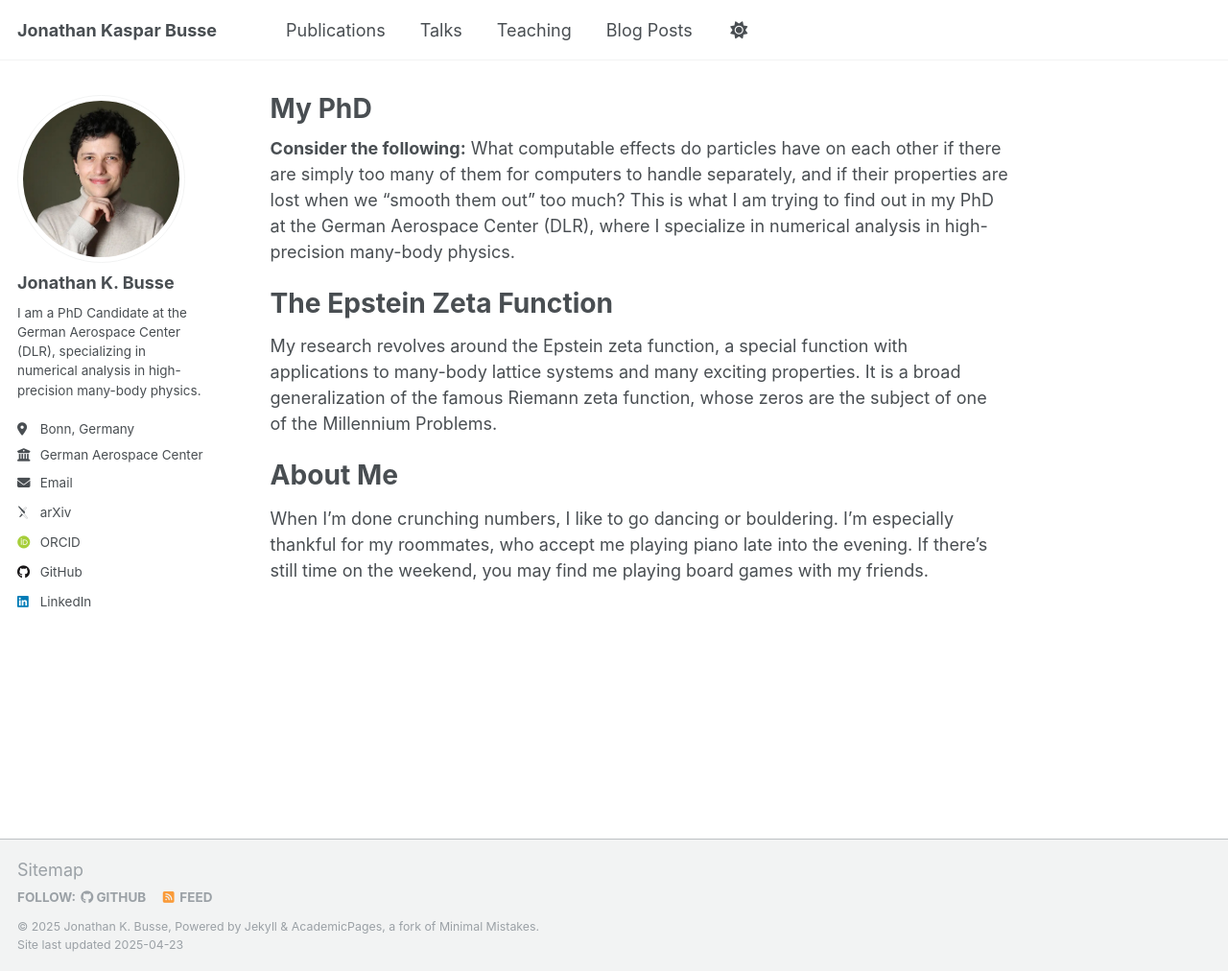
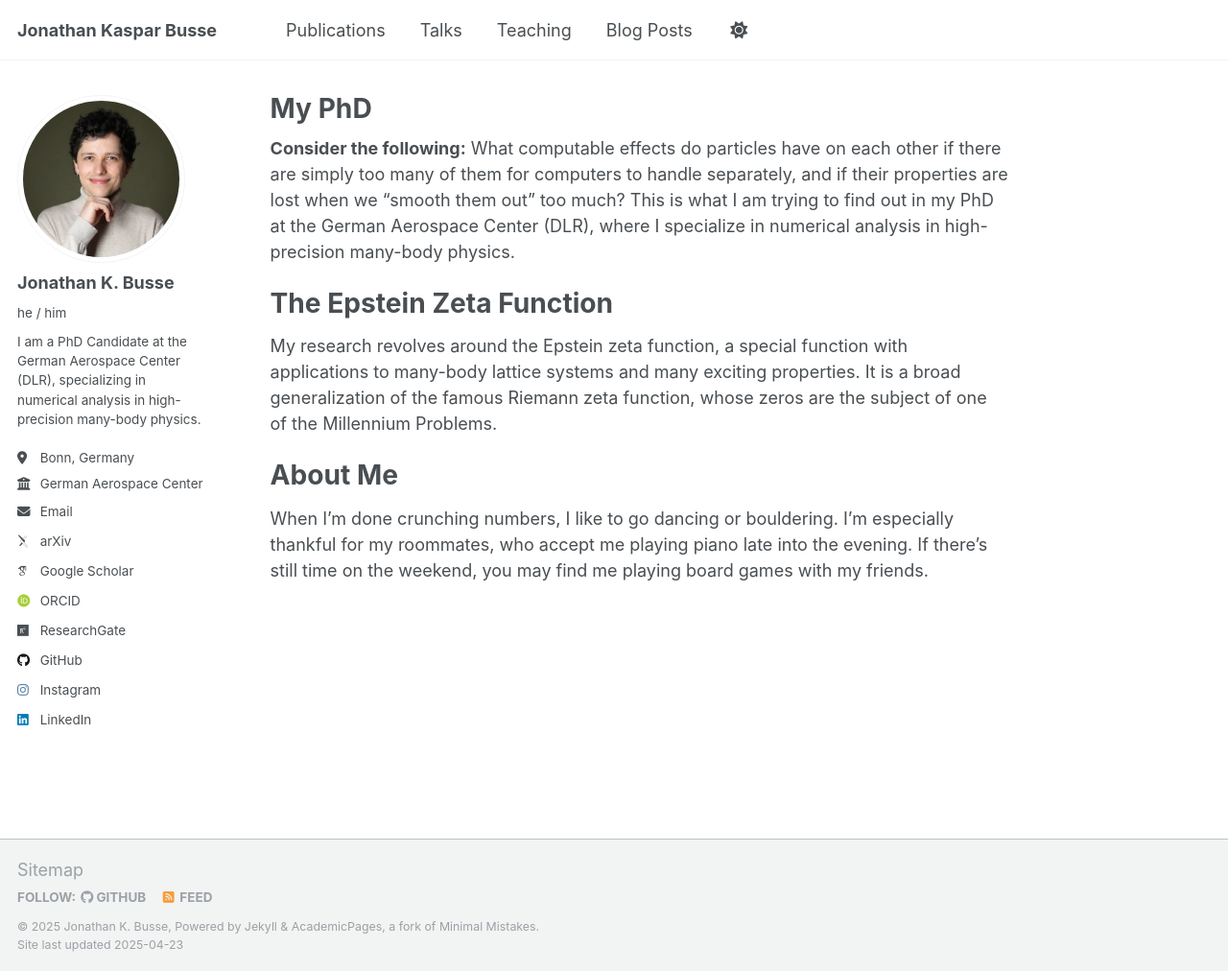
Before and after one commit to JoKaBus/jonathankbusse, a Jekyll site: the page built from _pages/about.md, in a window 1280 px wide and 1012 px high. Shown: the whole window at 96% size. Built offline with Jekyll 4.4.1, drawn with Linux system fonts in a browser that asks for light colours; some web fonts are replaced; part of the change alters nothing that is shown.

Commit message:
Info: scholar, researchgate, instagram

```diff
--- a/_config.yml
+++ b/_config.yml
@@ -25,7 +25,7 @@ author:
   # Biographic information
   avatar           : "profile.jpeg"
   name             : "Jonathan K. Busse"
-  pronouns         : # example: "she/her"
+  pronouns         : "he / him"
   bio              : "I am a PhD Candidate at the German Aerospace Center (DLR), specializing in numerical analysis in high-precision many-body physics."
   employer         : "German Aerospace Center (DLR)"
   location         : "Bonn, Germany"
@@ -34,12 +34,12 @@ author:
 
   # Academic websites
   arxiv            : "https://arxiv.org/a/busse_j_1.html"
-  googlescholar    : # "https://scholar.google.com/citations?user=PS_CX0AAAAAJ"
+  googlescholar    : "https://scholar.google.com/citations?user=kQcJUkkAAAAJ&hl=de&oi=ao"
   impactstory      : # URL
   orcid            : "https://orcid.org/0009-0001-3323-3455"
   semantic         : # URL
   pubmed           : # "https://www.ncbi.nlm.nih.gov/pubmed/?term=john+snow"
-  researchgate     : # URL
+  researchgate     : "https://www.researchgate.net/profile/Jonathan-Busse"
   scopus           : # URL
 
   # Repositories and software development
@@ -58,7 +58,7 @@ author:
   goodreads        : # Username
   google_plus      : # Username
   keybase          : # Username
-  instagram        : # Username
+  instagram        : "jonakaspar"
   lastfm           : # Username
   linkedin         : "jonathan-kaspar-busse-04198a272"
   mastodon         : # URL
```
